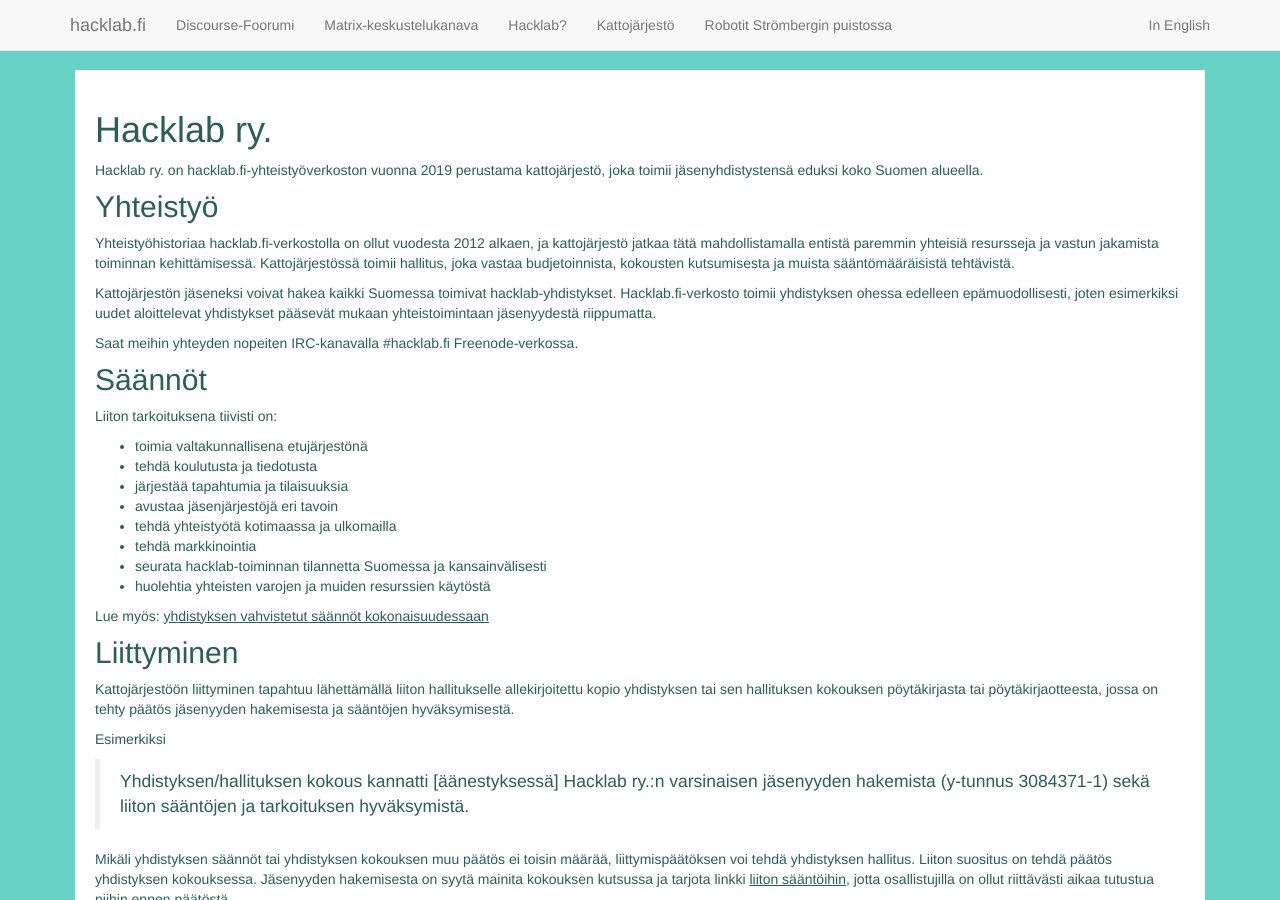
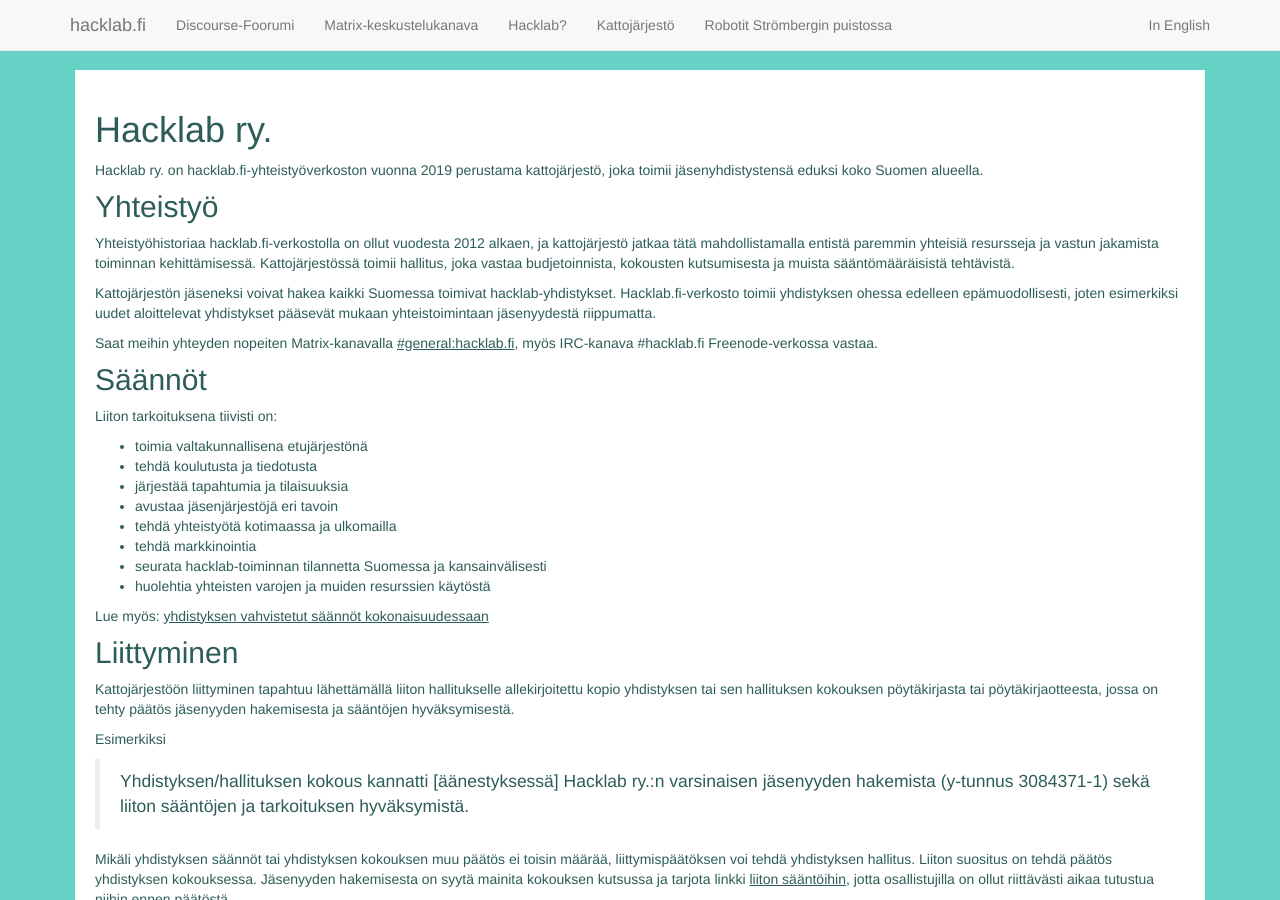
Before and after one commit to hacklab-fi/hacklab-website, a Jekyll site: the page built from hacklab_ry.md, in a window 1280 px wide and 900 px high. Built offline with Jekyll 4.4.1, drawn with Linux system fonts in a browser that asks for light colours; nearby versions of some CDN libraries.

Commit message:
Fix chatlinks on ry-infopages too
Signed-off-by: Sami Olmari <sami@olmari.fi>

```diff
--- a/hacklab_ry.md
+++ b/hacklab_ry.md
@@ -13,7 +13,7 @@
 
 Kattojärjestön jäseneksi voivat hakea kaikki Suomessa toimivat hacklab-yhdistykset. Hacklab.fi-verkosto toimii yhdistyksen ohessa edelleen epämuodollisesti, joten esimerkiksi uudet aloittelevat yhdistykset pääsevät mukaan yhteistoimintaan jäsenyydestä riippumatta.
 
-Saat meihin yhteyden nopeiten IRC-kanavalla #hacklab.fi Freenode-verkossa.
+Saat meihin yhteyden nopeiten Matrix-kanavalla <a class="external-links" href="https://matrix.to/#/#general:hacklab.fi">#general:hacklab.fi</a>, myös IRC-kanava #hacklab.fi Freenode-verkossa vastaa.
 
 ## Säännöt
 
```
Also changed, not shown: hacklab_ry_en.md (+2 -0 lines).
